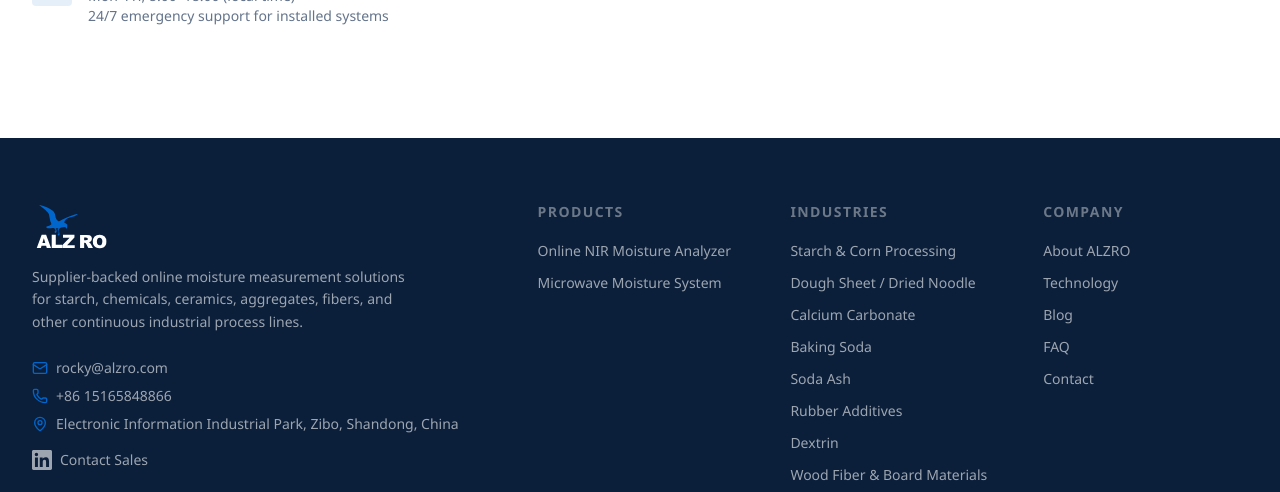
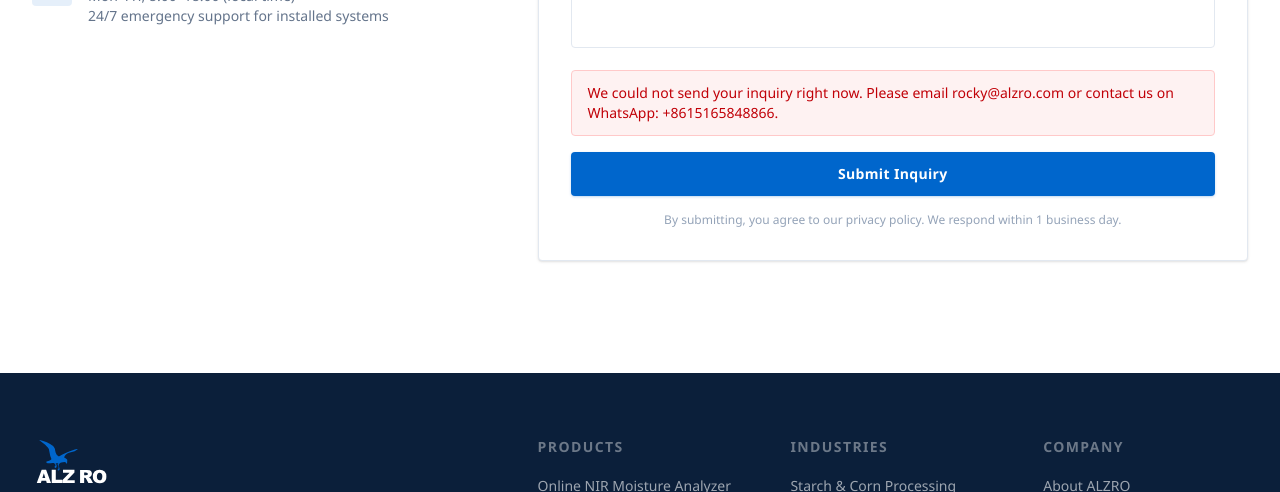
Before and after one commit to Rocky-Bian/online-moisture-analyzer-website, a Next.js app: page /contact in a window 1280 px wide. Both pictures are taken after typing "Sample", "Sample", "name@example.com", "Sample", "Sample" into the empty fields and a click on the button "Submit Inquiry". Shown: the part 1016-1508 px from the top of the page. Built offline with nearby package versions, Linux system fonts and the light colour scheme; no server answers.

Commit message:
Send inquiries to email

```diff
--- a/src/components/layout/Footer.tsx
+++ b/src/components/layout/Footer.tsx
@@ -1,5 +1,5 @@
 import Link from "next/link";
-import { Mail, Phone, MapPin } from "lucide-react";
+import { Mail, MapPin, MessageCircle } from "lucide-react";
 import { footerLinks } from "@/content/navigation";
 import { BrandLogo } from "@/components/ui/BrandLogo";
 
@@ -23,23 +23,14 @@
                 rocky@alzro.com
               </p>
               <p className="flex items-center gap-2">
-                <Phone className="h-4 w-4 text-accent" />
-                +86 15165848866
+                <MessageCircle className="h-4 w-4 text-accent" />
+                WhatsApp: +8615165848866
               </p>
               <p className="flex items-center gap-2">
                 <MapPin className="h-4 w-4 text-accent" />
                 Electronic Information Industrial Park, Zibo, Shandong, China
               </p>
             </div>
-            <Link
-              href="/contact?type=engineer"
-              className="mt-4 inline-flex items-center gap-2 text-white/60 hover:text-accent transition-colors"
-            >
-              <svg className="h-5 w-5" viewBox="0 0 24 24" fill="currentColor" aria-hidden="true">
-                <path d="M20.447 20.452h-3.554v-5.569c0-1.328-.027-3.037-1.852-3.037-1.853 0-2.136 1.445-2.136 2.939v5.667H9.351V9h3.414v1.561h.046c.477-.9 1.637-1.85 3.37-1.85 3.601 0 4.267 2.37 4.267 5.455v6.286zM5.337 7.433a2.062 2.062 0 01-2.063-2.065 2.064 2.064 0 112.063 2.065zm1.782 13.019H3.555V9h3.564v11.452zM22.225 0H1.771C.792 0 0 .774 0 1.729v20.542C0 23.227.792 24 1.771 24h20.451C23.2 24 24 23.227 24 22.271V1.729C24 .774 23.2 0 22.222 0h.003z" />
-              </svg>
-              <span className="text-sm">Contact Sales</span>
-            </Link>
           </div>
 
           <div>
--- a/src/components/ui/Button.tsx
+++ b/src/components/ui/Button.tsx
@@ -14,6 +14,7 @@
   className?: string;
   onClick?: () => void;
   type?: "button" | "submit";
+  disabled?: boolean;
 }
 
 const variants: Record<ButtonVariant, string> = {
@@ -42,11 +43,13 @@
   className,
   onClick,
   type = "button",
+  disabled,
 }: ButtonProps) {
   const classes = cn(
     "inline-flex items-center justify-center gap-2 font-semibold rounded-sm transition-all duration-200 tracking-wide",
     variants[variant],
     sizes[size],
+    disabled && "cursor-not-allowed opacity-60 hover:bg-accent",
     className
   );
 
@@ -59,7 +62,7 @@
   }
 
   return (
-    <button type={type} onClick={onClick} className={classes}>
+    <button type={type} onClick={onClick} disabled={disabled} className={classes}>
       {children}
     </button>
   );
--- a/src/components/ui/InquiryForm.tsx
+++ b/src/components/ui/InquiryForm.tsx
@@ -18,6 +18,8 @@
   compact,
 }: InquiryFormProps) {
   const [submitted, setSubmitted] = useState(false);
+  const [isSubmitting, setIsSubmitting] = useState(false);
+  const [error, setError] = useState("");
 
   if (submitted) {
     return (
@@ -32,12 +34,44 @@
 
   return (
     <form
-      onSubmit={(e) => {
+      onSubmit={async (e) => {
         e.preventDefault();
-        setSubmitted(true);
+        setError("");
+        setIsSubmitting(true);
+
+        const form = e.currentTarget;
+        const formData = new FormData(form);
+        formData.append("_subject", "New inquiry from ALZRO website");
+        formData.append("_template", "table");
+        formData.append("_captcha", "false");
+        formData.append("sourcePage", window.location.href);
+
+        try {
+          const response = await fetch("https://formsubmit.co/ajax/rocky@alzro.com", {
+            method: "POST",
+            body: formData,
+            headers: {
+              Accept: "application/json",
+            },
+          });
+
+          if (!response.ok) {
+            throw new Error("Unable to submit inquiry");
+          }
+
+          setSubmitted(true);
+        } catch {
+          setError(
+            "We could not send your inquiry right now. Please email rocky@alzro.com or contact us on WhatsApp: +8615165848866."
+          );
+        } finally {
+          setIsSubmitting(false);
+        }
       }}
       className={cn("space-y-4", className)}
     >
+      <input type="text" name="_honey" className="hidden" tabIndex={-1} autoComplete="off" />
+
       {!compact && (
         <div className="grid gap-4 sm:grid-cols-2">
           <div>
@@ -129,8 +163,24 @@
         </>
       )}
 
-      <Button type="submit" variant="primary" size="md" className="w-full">
-        {defaultType === "datasheet" ? "Request Datasheet" : "Submit Inquiry"}
+      {error && (
+        <p className="rounded-sm border border-red-200 bg-red-50 px-4 py-3 text-sm text-red-700">
+          {error}
+        </p>
+      )}
+
+      <Button
+        type="submit"
+        variant="primary"
+        size="md"
+        className="w-full"
+        disabled={isSubmitting}
+      >
+        {isSubmitting
+          ? "Sending..."
+          : defaultType === "datasheet"
+            ? "Request Datasheet"
+            : "Submit Inquiry"}
       </Button>
 
       <p className="text-xs text-muted-light text-center">
```
